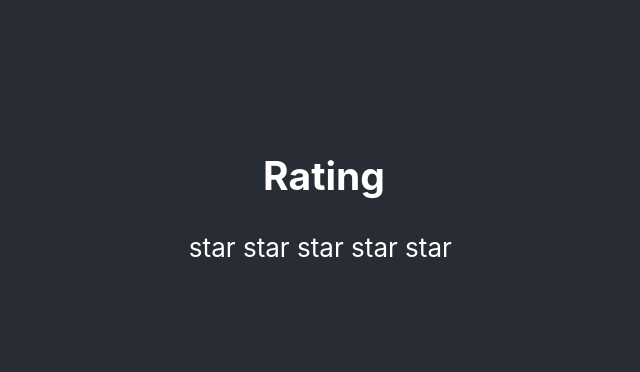
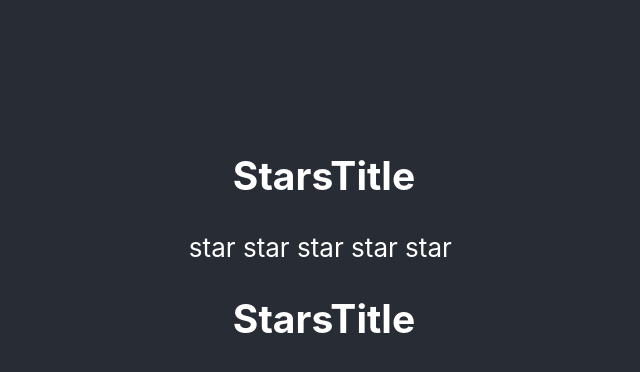
Before and after one commit to mabar84/testing-and-training, a React (Create React App) app: page / in a window 1280 px wide. Shown: the top 372 px of the page, without its empty margins (316-956 px from the left). Built offline with nearby package versions, Linux system fonts and the light colour scheme.

Commit message:
kabzda02 components is done

```diff
--- a/src/learn/Rating.jsx
+++ b/src/learn/Rating.jsx
@@ -1,6 +1,22 @@
 export const Rating = () => {
+    console.log('rating')
     return <>
-        <h2>Rating</h2>
+        <StarsTitle/>
+        <StarsBody/>
+        <StarsTitle/>
+    </>
+}
+
+const StarsTitle = () => {
+    console.log('StarsTitle')
+    return <>
+        <h2>StarsTitle</h2>
+    </>
+}
+const StarsBody = () => {
+    console.log('StarsBody')
+
+    return <>
         <Star/>
         <Star/>
         <Star/>
@@ -10,6 +26,8 @@ export const Rating = () => {
 }
 
 const Star = () => {
+    console.log('Star')
+
     return <>
         star&nbsp;
     </>
```
